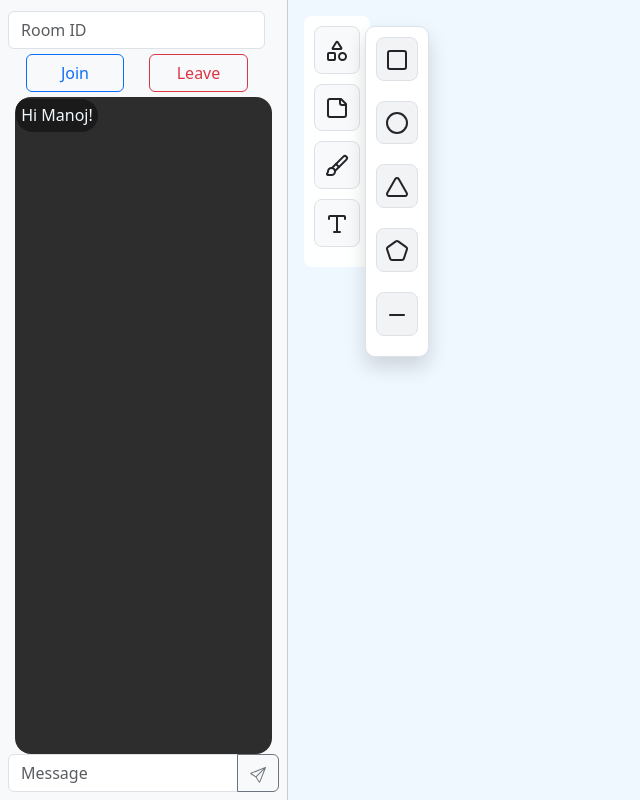
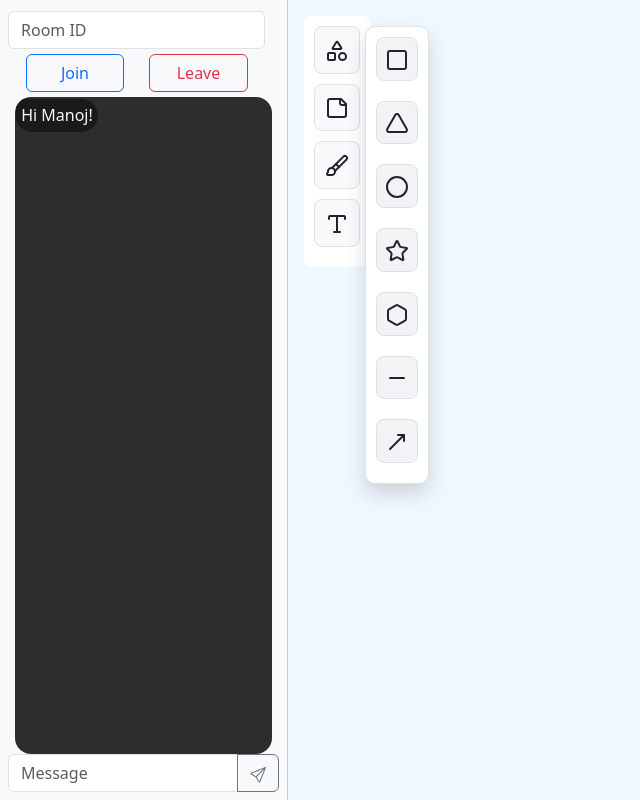
Before and after one commit to manojkumar-gangula/realtime-dashboard-react-app, a React (Create React App) app: page / in a window 1280 px wide. Both pictures are taken after a click on the element 337 px from the left and 49 px from the top of the page. Shown: the whole page, without its empty margins (0-640 px from the left). Built offline with nearby package versions, Linux system fonts and the light colour scheme.

Commit message:
functionality addition for shapes, sticknotes, text

```diff
--- a/src/Canvas/CanvasContainer.js
+++ b/src/Canvas/CanvasContainer.js
@@ -1,16 +1,37 @@
 import { useEffect, useRef, useState } from "react";
 import "./CanvasContainer.css";
 import ShapesContainer from "./ShapesContainer";
-import { Stage, Layer, Rect, Circle } from "react-konva";
+import {
+  Stage,
+  Layer,
+  Rect,
+  Circle,
+  Arrow,
+  Star,
+  RegularPolygon,
+  Text,
+} from "react-konva";
+import { Group } from "react-konva";
 import { Line } from "react-konva";
 import { socket } from "../socket";
 
 function CanvasContainer() {
   const [shapes, setShapes] = useState([]);
+  const sidesMapping = {
+    minus: 2,
+    triangle: 3,
+    pentagon: 5,
+    hexagon: 6,
+  };
   const iconMapping = {
-    rectangle: Rect,
+    square: Rect,
     circle: Circle,
-    line: Line,
+    star: Star,
+    hexagon: RegularPolygon,
+    minus: RegularPolygon,
+    moveupright: Arrow,
+    text: Text,
+    triangle: RegularPolygon,
   };
   const [dimensions, setDimensions] = useState({
     width: window.innerWidth * 0.7,
@@ -43,17 +64,30 @@ function CanvasContainer() {
 
   function addShape(e) {
     let iconName = e.currentTarget.id.slice(0, -5);
+    console.log("Clicked: " + iconName);
     let newShape = {
       id: `${iconName}-${shapes.length + 1}`,
       className: `${iconName}`,
-      x: 20,
-      y: 50,
+      x: 50,
+      y: 60,
       width: 100,
       height: 100,
       stroke: "black",
       strokeWidth: 2,
       shadowBlur: 1,
     };
+    if (
+      iconName === "minus" ||
+      iconName === "triangle" ||
+      iconName === "hexagon"
+    ) {
+      newShape.sides = sidesMapping[iconName];
+      newShape.radius = 70;
+    } else if (iconName === "star") {
+      newShape.numPoints = 5;
+      newShape.innerRadius = 30;
+      newShape.outerRadius = 70;
+    }
     setShapes([...shapes, newShape]);
     socket.emit("send_shape", newShape);
   }
@@ -66,13 +100,52 @@ function CanvasContainer() {
         <Stage width={dimensions.width} height={dimensions.height}>
           <Layer>
             {shapes.map((shape) => {
+              if (shape.className === "text") {
+                return (
+                  <Text
+                    key={shape.id}
+                    text="Type here.."
+                    x={100}
+                    y={100}
+                    fontSize={24}
+                    fill="black"
+                    draggable
+                  />
+                );
+              }
+              if (shape.className === "sticky") {
+                console.log("it's sticky...");
+
+                return (
+                  <Group key={shape.id} draggable>
+                    <Rect
+                      width={150}
+                      height={100}
+                      fill="#ffff88"
+                      stroke="black"
+                      cornerRadius={8}
+                    />
+                    <Text
+                      text="Your note here"
+                      fontSize={16}
+                      padding={10}
+                      width={150}
+                      height={100}
+                      fill="black"
+                    />
+                  </Group>
+                );
+              }
               const Component = iconMapping[shape.className];
               return (
                 <Component
                   key={shape.id}
                   {...shape}
                   {...(shape.className === "line" && {
-                    points: [20, 50, 200, 200],
+                    sides: 2,
+                  })}
+                  {...(shape.className === "triangle" && {
+                    sides: 3,
                   })}
                   onMouseEnter={(e) => e.target.fill("rgba(1, 1, 11, 0.2)")}
                   onMouseLeave={(e) => e.target.fill("transparent")}
--- a/src/Canvas/ShapesContainer.js
+++ b/src/Canvas/ShapesContainer.js
@@ -1,13 +1,15 @@
 import {
   Square,
   Circle,
-  Triangle,
+  Star,
   Minus,
-  Pentagon,
+  Hexagon,
   Shapes,
   StickyNote,
   Brush,
   Type,
+  MoveUpRight,
+  Triangle,
 } from "lucide-react";
 import { useState, useRef, useEffect } from "react";
 import "./ShapesContainer.css";
@@ -30,6 +32,11 @@ function ShapesContainer({ addShape }) {
     return () => document.removeEventListener("mousedown", handleClickOutside);
   }, []);
 
+  const iconClickHandler = (e) => {
+    console.log("Calling addShape()");
+    addShape(e);
+  };
+
   return (
     <div className="icons-container" ref={containerRef}>
       <div
@@ -43,44 +50,73 @@ function ShapesContainer({ addShape }) {
       {open && (
         <div className="icons">
           <div
+            id="square-icon"
             className="my-hover-effect icon"
-            onClick={() => addShape("square")}
+            onClick={iconClickHandler}
           >
             <Square />
           </div>
           <div
+            id="triangle-icon"
             className="my-hover-effect icon"
-            onClick={() => addShape("circle")}
+            onClick={iconClickHandler}
+          >
+            <Triangle />
+          </div>
+          <div
+            id="circle-icon"
+            className="my-hover-effect icon"
+            onClick={iconClickHandler}
           >
             <Circle />
           </div>
           <div
+            id="star-icon"
             className="my-hover-effect icon"
-            onClick={() => addShape("triangle")}
+            onClick={iconClickHandler}
           >
-            <Triangle />
+            <Star />
           </div>
           <div
+            id="hexagon-icon"
             className="my-hover-effect icon"
-            onClick={() => addShape("pentagon")}
+            onClick={iconClickHandler}
           >
-            <Pentagon />
+            <Hexagon />
           </div>
           <div
+            id="minus-icon"
             className="my-hover-effect icon"
-            onClick={() => addShape("line")}
+            onClick={iconClickHandler}
           >
             <Minus />
           </div>
+          <div
+            id="moveupright-icon"
+            className="my-hover-effect icon"
+            onClick={iconClickHandler}
+          >
+            <MoveUpRight />
+          </div>
         </div>
       )}
-      <div title="StickyNote" className="icon">
+      <div
+        id="sticky-icon"
+        title="StickyNote"
+        className="icon"
+        onClick={iconClickHandler}
+      >
         <StickyNote />
       </div>
       <div title="Brush" className="icon">
         <Brush />
       </div>
-      <div title="Text" className="icon">
+      <div
+        title="Text"
+        id="text-icon"
+        className="icon"
+        onClick={iconClickHandler}
+      >
         <Type />
       </div>
     </div>
```
